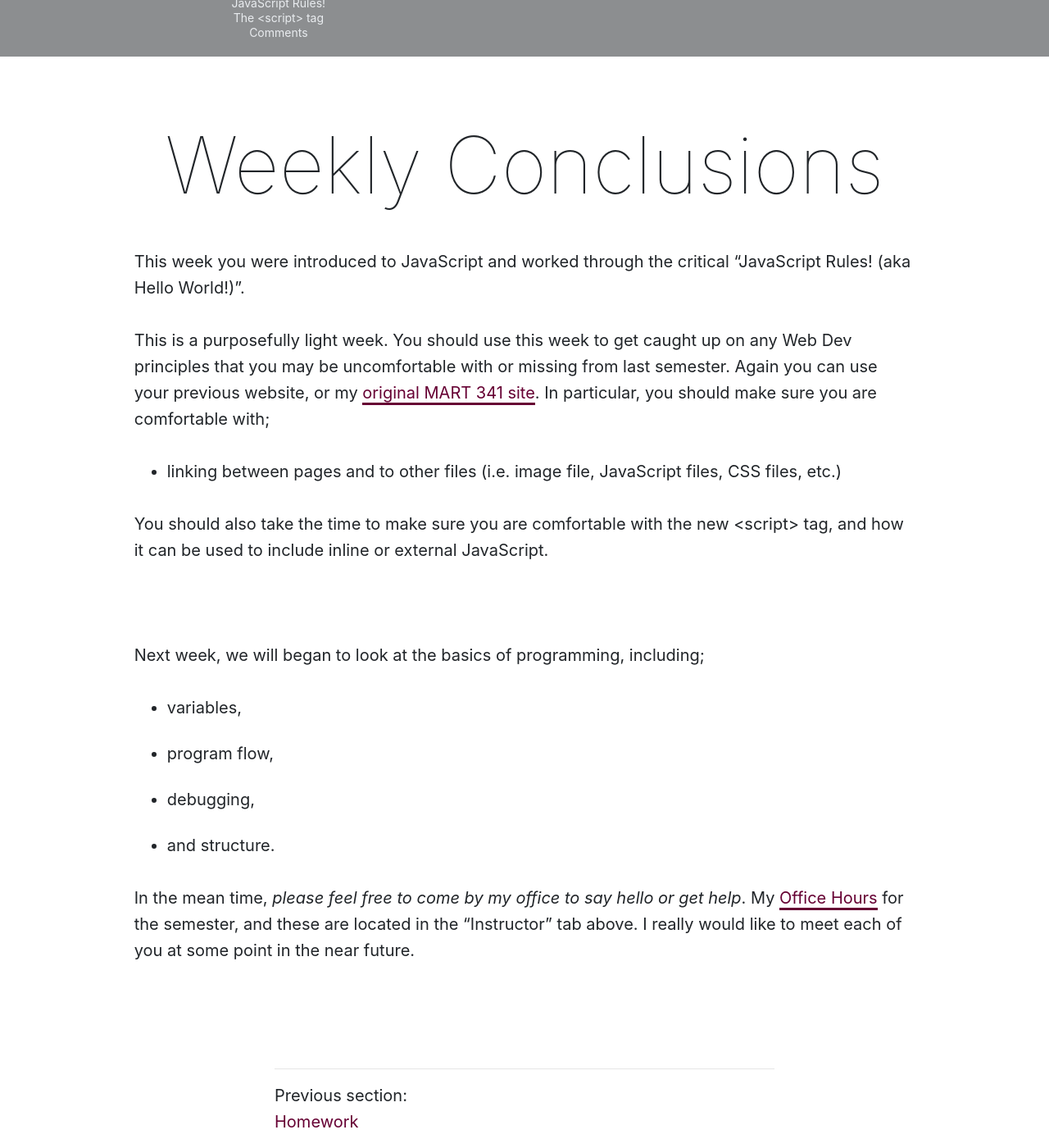
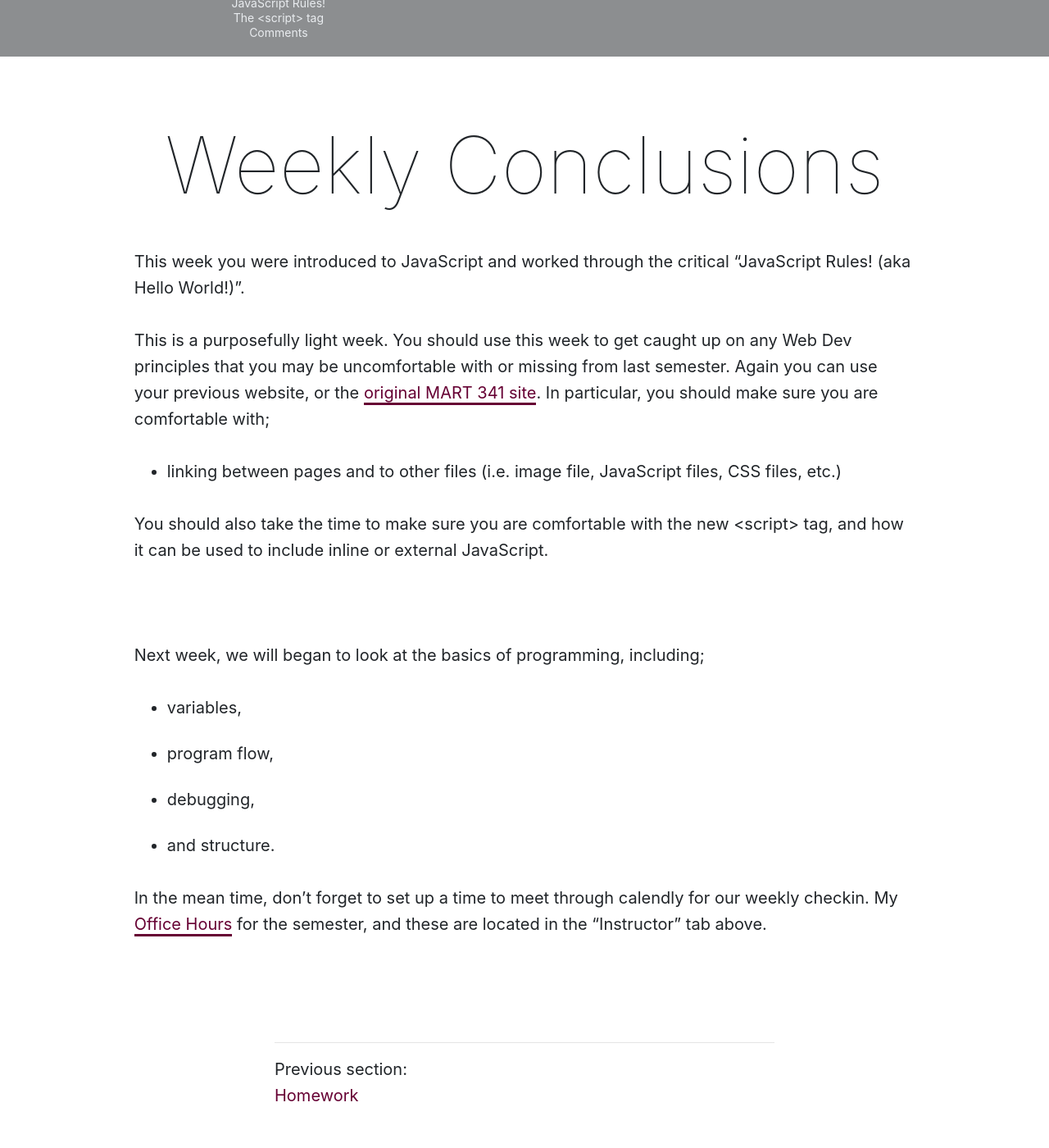
Before and after one commit to Montana-Media-Arts/441-web-tech-Spring2020-course, a Jekyll site: the page built from modules/week-2/_posts/2017-12-30-conclusions.md, in a window 1280 px wide and 1400 px high, scrolled down 278 px. Shown: the whole window at 82% size. Built offline with Jekyll 4.4.1, drawn with Linux system fonts in a browser that asks for light colours; nearby versions of some CDN libraries; after the commit the page ends 1646 px from its top, so only the background shows below that.

Commit message:
updated text

```diff
--- a/modules/week-2/_posts/2017-12-30-conclusions.md
+++ b/modules/week-2/_posts/2017-12-30-conclusions.md
@@ -8,7 +8,7 @@ jotted: false
 
 This week you were introduced to JavaScript and worked through the critical "JavaScript Rules! (aka Hello World!)".
 
-This is a purposefully light week. You should use this week to get caught up on any Web Dev principles that you may be uncomfortable with or missing from last semester. Again you can use your previous website, or my [original MART 341 site](https://montana-media-arts.github.io/mart341-webDev/). In particular, you should make sure you are comfortable with;
+This is a purposefully light week. You should use this week to get caught up on any Web Dev principles that you may be uncomfortable with or missing from last semester. Again you can use your previous website, or the [original MART 341 site](https://montana-media-arts.github.io/mart341-webDev/). In particular, you should make sure you are comfortable with;
 
 - linking between pages and to other files (i.e. image file, JavaScript files, CSS files, etc.)
 
@@ -24,4 +24,4 @@ Next week, we will began to look at the basics of programming, including;
 - debugging,
 - and structure.
 
-In the mean time, _please feel free to come by my office to say hello or get help_. My [Office Hours]({{site.baseurl}}/instructors/#office-hours) for the semester, and these are located in the "Instructor" tab above. I really would like to meet each of you at some point in the near future.
+In the mean time, don't forget to set up a time to meet through calendly for our weekly checkin. My [Office Hours]({{site.baseurl}}/instructors/#office-hours) for the semester, and these are located in the "Instructor" tab above.
```
Also changed, not shown: modules/week-2/_posts/2002-02-01-js-intro.md (+1 -1 lines), modules/week-2/_posts/2003-01-01-javascript-rules.md (+2 -0 lines), modules/week-2/_posts/2011-01-01-homework.md (+1 -1 lines).
